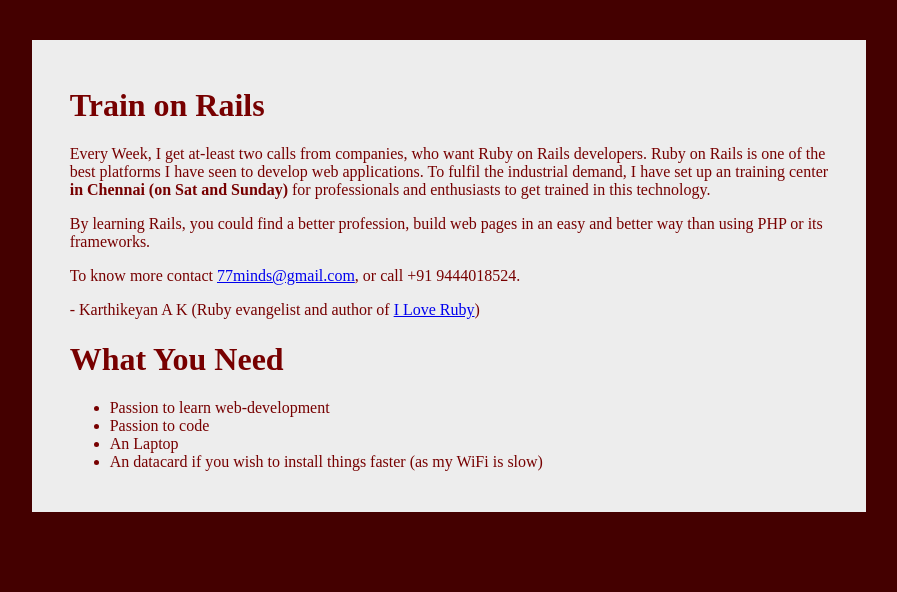
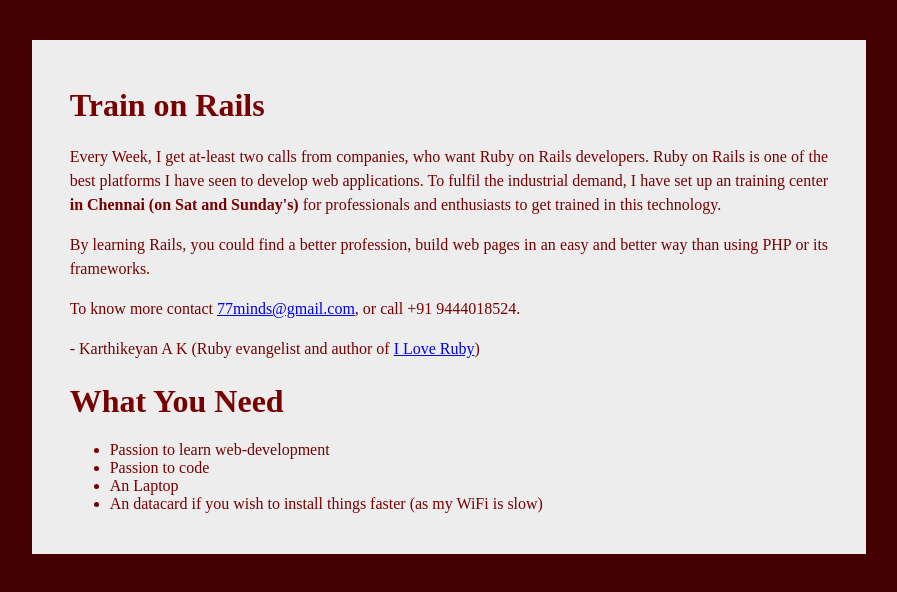
Before and after one commit to trainonrails/trainonrails.github.io, a plain HTML site: page index.html in a window 1280 px wide. Shown: the whole page, without its empty margins (229-1126 px from the left). Drawn offline with Linux system fonts and the light colour scheme.

Commit message:
more formatting added

```diff
--- a/css/style.css
+++ b/css/style.css
@@ -1,5 +1,4 @@
 body{
-  //background-image: url("../img/grey_mat.jpg");
   background: #440000;
 }
 
@@ -13,3 +12,8 @@ div.frame{
   padding-right: 3%;
   padding-left: 3%;
 }
+
+p{
+  line-height: 150%;
+  text-align: justify;
+}
--- a/index.html
+++ b/index.html
@@ -8,7 +8,7 @@
       <p>
 	Every Week, I get at-least two calls from companies, who want Ruby on Rails developers.
 	Ruby on Rails is one of the best platforms I have seen to develop web applications.
-	To fulfil the industrial demand, I have set up an training center <b>in Chennai (on Sat and Sunday)</b> for professionals and
+	To fulfil the industrial demand, I have set up an training center <b>in Chennai (on Sat and Sunday's)</b> for professionals and
 	enthusiasts to get trained in this technology.
       </p>
       <p>
```
